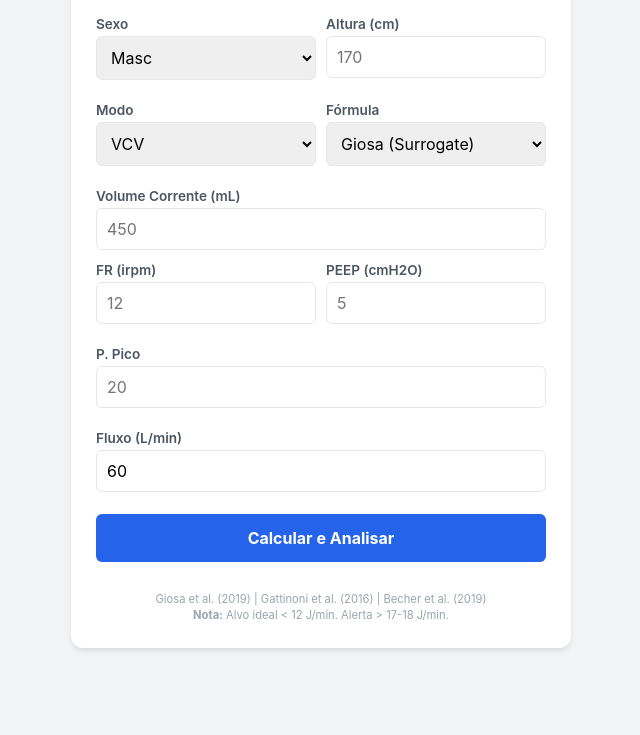
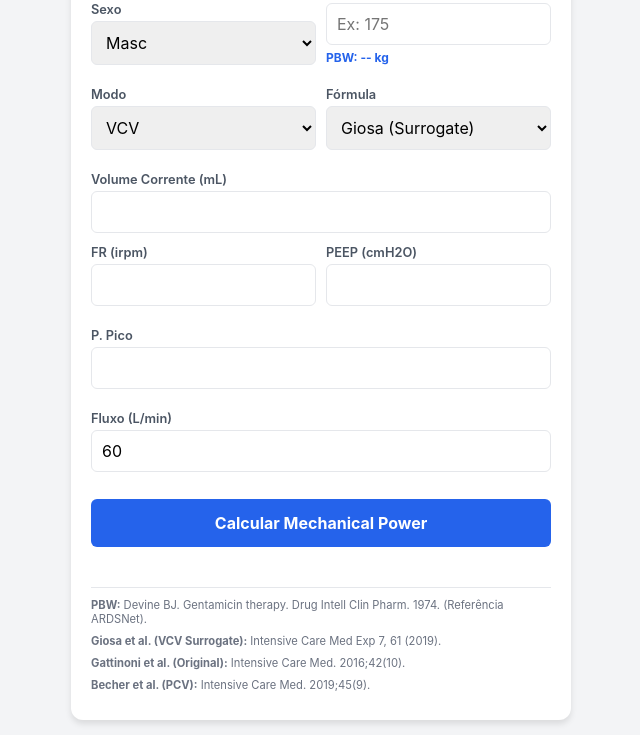
Before and after one commit to getuliomsr/mechanical-power, a plain HTML site: page index.html in a window 1280 px wide. Shown: the part 98-833 px from the top of the page, without its empty margins (319-959 px from the left). Before the commit the page ends 800 px from the top, so only its background shows below. Drawn offline with Linux system fonts and the light colour scheme.

Commit message:
Update index.html

```diff
--- a/index.html
+++ b/index.html
@@ -16,198 +16,204 @@
             --danger: #ef4444;
         }
 
-        * { box-sizing: border-box; margin: 0; padding: 0; font-family: -apple-system, BlinkMacSystemFont, "Segoe UI", Roboto, Helvetica, Arial, sans-serif; }
-        body { background-color: var(--bg); color: var(--text); padding: 20px; display: flex; justify-content: center; }
-        .container { background: var(--surface); max-width: 500px; width: 100%; padding: 25px; border-radius: 12px; box-shadow: 0 4px 6px -1px rgba(0, 0, 0, 0.1); }
-        h1 { font-size: 1.5rem; text-align: center; color: var(--primary); margin-bottom: 5px; }
-        p.subtitle { text-align: center; font-size: 0.8rem; color: #6b7280; margin-bottom: 20px; text-transform: uppercase; letter-spacing: 1px; }
-        .form-row { display: flex; gap: 10px; margin-bottom: 10px; }
+        * { box-sizing: border-box; margin: 0; padding: 0; font-family: -apple-system, system-ui, sans-serif; }
+        body { background-color: var(--bg); color: var(--text); padding: 15px; display: flex; justify-content: center; }
+        .container { background: var(--surface); max-width: 500px; width: 100%; padding: 20px; border-radius: 12px; box-shadow: 0 4px 6px rgba(0,0,0,0.1); }
+
+        h1 { font-size: 1.4rem; text-align: center; color: var(--primary); margin-bottom: 20px; }
+        .form-row { display: flex; gap: 10px; margin-bottom: 10px; align-items: flex-end; }
         .form-group { margin-bottom: 12px; flex: 1; }
-        label { display: block; font-weight: 600; margin-bottom: 4px; font-size: 0.85rem; color: #4b5563; }
+        label { display: block; font-weight: 600; margin-bottom: 4px; font-size: 0.8rem; color: #4b5563; }
         select, input { width: 100%; padding: 10px; border: 1px solid var(--border); border-radius: 6px; font-size: 1rem; }
+
+        .pbw-badge { font-size: 0.75rem; color: var(--primary); font-weight: bold; margin-top: 5px; display: block; }
         .hidden { display: none; }
-        button { width: 100%; background: var(--primary); color: white; border: none; padding: 14px; font-size: 1rem; font-weight: bold; border-radius: 6px; cursor: pointer; margin-top: 10px; }
-        #result-card { margin-top: 20px; padding: 18px; border-radius: 10px; display: none; }
-        #power-value { font-size: 2.2rem; font-weight: 800; margin: 5px 0; }
-        .sub-metrics { display: grid; grid-template-columns: 1fr 1fr; gap: 10px; margin: 15px 0; border-top: 1px solid rgba(0,0,0,0.05); padding-top: 15px; }
-        .metric-box { text-align: center; background: rgba(255,255,255,0.4); padding: 8px; border-radius: 6px; }
-        .metric-label { font-size: 0.7rem; color: #6b7280; text-transform: uppercase; }
-        .metric-val { font-size: 1rem; font-weight: bold; }
-        #status-badge { display: inline-block; padding: 4px 12px; border-radius: 9999px; font-weight: bold; font-size: 0.75rem; color: white; margin-bottom: 10px; }
-        .tips { font-size: 0.9rem; text-align: left; background: rgba(255,255,255,0.6); padding: 12px; border-radius: 8px; border-left: 4px solid #cbd5e1; }
-        .reference { margin-top: 30px; font-size: 0.7rem; color: #9ca3af; text-align: center; line-height: 1.4; }
+
+        button { width: 100%; background: var(--primary); color: white; border: none; padding: 14px; font-size: 1rem; font-weight: bold; border-radius: 6px; cursor: pointer; margin: 15px 0; }
+
+        #result-card { margin-top: 10px; padding: 15px; border-radius: 10px; display: none; border: 1px solid var(--border); }
+        #power-value { font-size: 2.2rem; font-weight: 800; margin: 5px 0; text-align: center; }
+        .sub-metrics { display: grid; grid-template-columns: 1fr 1fr; gap: 10px; margin: 10px 0; }
+        .metric-box { text-align: center; background: rgba(255,255,255,0.5); padding: 8px; border-radius: 6px; border: 1px solid rgba(0,0,0,0.05); }
+        .metric-label { font-size: 0.65rem; color: #6b7280; text-transform: uppercase; }
+
+        /* Acordeão da Fórmula */
+        details { background: #f9fafb; border-radius: 6px; padding: 10px; margin-top: 10px; font-size: 0.85rem; }
+        summary { cursor: pointer; font-weight: 600; color: #4b5563; outline: none; }
+        .formula-display { font-family: 'Courier New', Courier, monospace; background: #eee; padding: 8px; margin-top: 5px; border-radius: 4px; display: block; word-break: break-all; }
+
+        .tips { font-size: 0.85rem; margin-top: 15px; line-height: 1.4; }
+        .reference { margin-top: 25px; font-size: 0.7rem; color: #6b7280; border-top: 1px solid var(--border); padding-top: 10px; }
+        .ref-item { margin-bottom: 8px; display: block; }
     </style>
 </head>
 <body>
 
 <div class="container">
-    <h1>Mechanical Power</h1>
-    <p class="subtitle">Anestesia e Transoperatório</p>
+    <h1>Mechanical Power Calc</h1>
 
     <div class="form-row">
         <div class="form-group">
             <label>Sexo</label>
-            <select id="gender"><option value="m">Masc</option><option value="f">Fem</option></select>
+            <select id="gender" onchange="updatePBW()"><option value="m">Masc</option><option value="f">Fem</option></select>
         </div>
         <div class="form-group">
             <label>Altura (cm)</label>
-            <input type="number" id="height" placeholder="170">
+            <input type="number" id="height" placeholder="Ex: 175" oninput="updatePBW()">
+            <span id="pbw-display" class="pbw-badge">PBW: -- kg</span>
         </div>
     </div>
 
     <div class="form-row">
         <div class="form-group">
             <label>Modo</label>
-            <select id="mode" onchange="updateForm()">
+            <select id="mode" onchange="updateFormulaOptions()">
                 <option value="vcv">VCV</option>
                 <option value="pcv">PCV</option>
             </select>
         </div>
         <div class="form-group">
             <label>Fórmula</label>
-            <select id="formula" onchange="updateForm()">
-                <option value="giosa">Giosa (Surrogate)</option>
-                <option value="gattinoni">Gattinoni (Original)</option>
-            </select>
+            <select id="formula" onchange="updateUIFields()">
+                </select>
         </div>
     </div>
 
-    <div class="form-group" id="group-tv">
-        <label>Volume Corrente (mL)</label>
-        <input type="number" id="tv" placeholder="450">
+    <div class="form-group" id="group-tv"><label>Volume Corrente (mL)</label><input type="number" id="tv"></div>
+    <div class="form-row">
+        <div class="form-group"><label>FR (irpm)</label><input type="number" id="rr"></div>
+        <div class="form-group"><label>PEEP (cmH2O)</label><input type="number" id="peep"></div>
     </div>
+    <div class="form-row">
+        <div class="form-group hidden" id="group-peak"><label>P. Pico</label><input type="number" id="peak"></div>
+        <div class="form-group hidden" id="group-plat"><label>P. Platô</label><input type="number" id="plat"></div>
+        <div class="form-group hidden" id="group-pinsp"><label>Pinsp (∆P)</label><input type="number" id="pinsp"></div>
+    </div>
+    <div class="form-group hidden" id="group-flow"><label>Fluxo (L/min)</label><input type="number" id="flow" value="60"></div>
 
-    <div class="form-row">
-        <div class="form-group" id="group-rr"><label>FR (irpm)</label><input type="number" id="rr" placeholder="12"></div>
-        <div class="form-group" id="group-peep"><label>PEEP (cmH2O)</label><input type="number" id="peep" placeholder="5"></div>
-    </div>
-
-    <div class="form-row">
-        <div class="form-group" id="group-peak"><label>P. Pico</label><input type="number" id="peak" placeholder="20"></div>
-        <div class="form-group hidden" id="group-plat"><label>P. Platô</label><input type="number" id="plat" placeholder="18"></div>
-        <div class="form-group hidden" id="group-pinsp"><label>∆P / Pinsp</label><input type="number" id="pinsp" placeholder="15"></div>
-    </div>
-
-    <div class="form-group" id="group-flow">
-        <label>Fluxo (L/min)</label>
-        <input type="number" id="flow" value="60">
-    </div>
-
-    <button onclick="calculatePower()">Calcular e Analisar</button>
+    <button onclick="calculate()">Calcular Mechanical Power</button>
 
     <div id="result-card">
-        <div id="status-badge">RESULTADO</div>
         <div id="power-value">0.0 J/min</div>
 
         <div class="sub-metrics">
-            <div class="metric-box"><div class="metric-label">DP (∆P)</div><div id="val-dp" class="metric-val">-</div></div>
-            <div class="metric-box"><div class="metric-label">mL/kg PBW</div><div id="val-mlkg" class="metric-val">-</div></div>
+            <div class="metric-box"><div class="metric-label">Driving Pressure</div><div id="res-dp" style="font-weight: bold;">-</div></div>
+            <div class="metric-box"><div class="metric-label">mL/kg PBW</div><div id="res-mlkg" style="font-weight: bold;">-</div></div>
         </div>
 
-        <div class="tips" id="clinical-tips"></div>
+        <details id="formula-detail">
+            <summary>Ver memorial de cálculo</summary>
+            <div class="formula-display" id="formula-text"></div>
+            <p style="font-size: 0.7rem; margin-top:5px; color: #666;">Fator 0.098 converte L·cmH2O em Joules.</p>
+        </details>
+
+        <div class="tips" id="tips"></div>
     </div>
 
     <div class="reference">
-        Giosa et al. (2019) | Gattinoni et al. (2016) | Becher et al. (2019)<br>
-        <strong>Nota:</strong> Alvo ideal < 12 J/min. Alerta > 17-18 J/min.
+        <span class="ref-item"><strong>PBW:</strong> Devine BJ. Gentamicin therapy. Drug Intell Clin Pharm. 1974. (Referência ARDSNet).</span>
+        <span class="ref-item"><strong>Giosa et al. (VCV Surrogate):</strong> Intensive Care Med Exp 7, 61 (2019).</span>
+        <span class="ref-item"><strong>Gattinoni et al. (Original):</strong> Intensive Care Med. 2016;42(10).</span>
+        <span class="ref-item"><strong>Becher et al. (PCV):</strong> Intensive Care Med. 2019;45(9).</span>
     </div>
 </div>
 
 <script>
-    function updateForm() {
-        const mode = document.getElementById('mode').value;
-        const formulaSelect = document.getElementById('formula');
-        if (mode === 'pcv') {
-            formulaSelect.innerHTML = '<option value="becher">Becher et al. (Simplificada)</option>';
-        } else {
-            formulaSelect.innerHTML = '<option value="giosa">Giosa (Surrogate)</option><option value="gattinoni">Gattinoni (Original)</option>';
+    function updatePBW() {
+        const h = parseFloat(document.getElementById('height').value);
+        const g = document.getElementById('gender').value;
+        if (!h || h < 100) {
+            document.getElementById('pbw-display').innerText = "PBW: -- kg";
+            return 0;
         }
-        const f = formulaSelect.value;
-        const fields = ['group-tv','group-rr','group-peep','group-peak','group-plat','group-flow','group-pinsp'];
-        fields.forEach(id => document.getElementById(id).classList.add('hidden'));
-
-        document.getElementById('group-tv').classList.remove('hidden');
-        document.getElementById('group-rr').classList.remove('hidden');
-        document.getElementById('group-peep').classList.remove('hidden');
-
-        if (f === 'giosa') { document.getElementById('group-peak').classList.remove('hidden'); document.getElementById('group-flow').classList.remove('hidden'); }
-        else if (f === 'gattinoni') { document.getElementById('group-peak').classList.remove('hidden'); document.getElementById('group-plat').classList.remove('hidden'); }
-        else if (f === 'becher') { document.getElementById('group-pinsp').classList.remove('hidden'); }
+        let pbw = g === 'm' ? 50 + 0.91 * (h - 152.4) : 45.5 + 0.91 * (h - 152.4);
+        document.getElementById('pbw-display').innerText = "PBW: " + pbw.toFixed(1) + " kg";
+        return pbw;
     }
 
-    function calculatePower() {
+    function updateFormulaOptions() {
+        const mode = document.getElementById('mode').value;
+        const fSelect = document.getElementById('formula');
+        if (mode === 'vcv') {
+            fSelect.innerHTML = '<option value="giosa">Giosa (Surrogate)</option><option value="gattinoni">Gattinoni (Original)</option>';
+        } else {
+            fSelect.innerHTML = '<option value="becher">Becher (PCV)</option>';
+        }
+        updateUIFields();
+    }
+
+    function updateUIFields() {
         const f = document.getElementById('formula').value;
-        const tv_ml = parseFloat(document.getElementById('tv').value) || 0;
-        const tv = tv_ml / 1000;
+        const hide = (id) => document.getElementById(id).classList.add('hidden');
+        const show = (id) => document.getElementById(id).classList.remove('hidden');
+
+        ['group-peak', 'group-plat', 'group-flow', 'group-pinsp'].forEach(hide);
+
+        if (f === 'giosa') { show('group-peak'); show('group-flow'); }
+        if (f === 'gattinoni') { show('group-peak'); show('group-plat'); }
+        if (f === 'becher') { show('group-pinsp'); }
+    }
+
+    function calculate() {
+        const f = document.getElementById('formula').value;
+        const tv = (parseFloat(document.getElementById('tv').value) || 0) / 1000;
         const rr = parseFloat(document.getElementById('rr').value) || 0;
         const peep = parseFloat(document.getElementById('peep').value) || 0;
         const peak = parseFloat(document.getElementById('peak').value) || 0;
         const plat = parseFloat(document.getElementById('plat').value) || 0;
         const flow = parseFloat(document.getElementById('flow').value) || 0;
         const pinsp = parseFloat(document.getElementById('pinsp').value) || 0;
-        const height = parseFloat(document.getElementById('height').value) || 0;
-        const gender = document.getElementById('gender').value;
+        const pbw = updatePBW();
 
-        // PBW
-        let pbw = gender === 'm' ? (50 + 0.91 * (height - 152.4)) : (45.5 + 0.91 * (height - 152.4));
-        if (height <= 0) pbw = 0;
+        let mp = 0;
+        let dp = 0;
+        let fText = "";
 
-        // DP e MP
-        let dp = 0;
-        let mp = 0;
-        if (f === 'giosa') { mp = ((tv * rr) * (peak + peep + (flow/6))) / 20; dp = peak - peep; }
-        else if (f === 'gattinoni') { mp = 0.098 * rr * tv * (peak - ((plat - peep) / 2)); dp = plat - peep; }
-        else if (f === 'becher') { mp = 0.098 * rr * tv * (peep + pinsp); dp = pinsp; }
-
-        if (mp <= 0 || isNaN(mp)) return alert("Dados inválidos.");
-
-        // UI Update
-        const card = document.getElementById('result-card');
-        const pVal = document.getElementById('power-value');
-        const badge = document.getElementById('status-badge');
-        const tipsDiv = document.getElementById('clinical-tips');
-
-        card.style.display = 'block';
-        pVal.innerText = mp.toFixed(1) + " J/min";
-        document.getElementById('val-dp').innerText = dp.toFixed(0);
-        document.getElementById('val-mlkg').innerText = pbw > 0 ? (tv_ml/pbw).toFixed(1) : "-";
-
-        // Logic para Cores e Alertas
-        let color = "var(--success)";
-        let status = "BAIXO RISCO";
-        if (mp >= 12 && mp < 17) { color = "var(--warning)"; status = "RISCO MODERADO"; }
-        else if (mp >= 17) { color = "var(--danger)"; status = "ALTO RISCO"; }
-
-        card.style.backgroundColor = color + "15";
-        pVal.style.color = color;
-        badge.style.backgroundColor = color;
-        badge.innerText = status;
-
-        // LÓGICA DE DICAS INTELIGENTES
-        let tips = [];
-        if (mp >= 12) {
-            // Verifica o maior contribuidor
-            const rrWeight = rr / 15; // Normalizado para uma FR de 15
-            const dpWeight = dp / 12; // Normalizado para uma DP de 12
-
-            if (rr >= 20 && rrWeight > dpWeight) {
-                tips.push("🎯 <strong>Ajuste Prioritário (FR):</strong> O aumento do Mechanical Power está sendo impulsionado principalmente pela Frequência Respiratória alta. Considere reduzir a FR e tolerar uma leve hipercapnia.");
-            } else if (dp > 14) {
-                tips.push("🎯 <strong>Ajuste Prioritário (Pressão):</strong> A Driving Pressure está elevada (>14). Reduza o Volume Corrente ou ajuste a pressão inspiratória para proteger o pulmão.");
-            } else if (pbw > 0 && (tv_ml/pbw) > 7) {
-                tips.push("🎯 <strong>Ajuste Prioritário (Volume):</strong> O volume por kg está alto. Reduzir para 6mL/kg PBW é a forma mais eficaz de baixar este MP.");
-            } else {
-                tips.push("💡 Considere uma estratégia de ventilação protetora global: reduza Volume ou FR conforme a estabilidade hemodinâmica e gasométrica.");
-            }
-        } else {
-            tips.push("✅ Parâmetros protetores. MP dentro da zona de segurança.");
+        if (f === 'giosa') {
+            mp = ((tv * rr) * (peak + peep + (flow/6))) / 20;
+            dp = peak - peep;
+            fText = `MP = [ (VolMin) * (Pico + PEEP + Fluxo/6) ] / 20`;
+        } else if (f === 'gattinoni') {
+            mp = 0.098 * rr * tv * (peak - ((plat - peep) / 2));
+            dp = plat - peep;
+            fText = `MP = 0.098 * FR * Vt * [ Pico - (∆P / 2) ]`;
+        } else if (f === 'becher') {
+            mp = 0.098 * rr * tv * (peep + pinsp);
+            dp = pinsp;
+            fText = `MP = 0.098 * FR * Vt * (PEEP + Pinsp)`;
         }
 
-        if (dp > 14) tips.push("⚠️ <strong>Atenção:</strong> Driving Pressure elevada (" + dp.toFixed(0) + ") associada a maior lesão pulmonar.");
+        if (mp <= 0 || isNaN(mp)) return alert("Preencha os campos obrigatórios");
 
-        tipsDiv.innerHTML = tips.join('<br><br>');
+        const card = document.getElementById('result-card');
+        card.style.display = 'block';
+        document.getElementById('power-value').innerText = mp.toFixed(1) + " J/min";
+        document.getElementById('res-dp').innerText = dp.toFixed(0) + " cmH2O";
+        document.getElementById('res-mlkg').innerText = pbw > 0 ? (tv*1000/pbw).toFixed(1) : "-";
+        document.getElementById('formula-text').innerText = fText;
+
+        // Feedback
+        let color = "#10b981"; // success
+        if (mp >= 12) color = "#f59e0b"; // warning
+        if (mp >= 17) color = "#ef4444"; // danger
+        document.getElementById('power-value').style.color = color;
+
+        let tips = [];
+        const rrW = rr / 15;
+        const dpW = dp / 12;
+
+        if (mp >= 12) {
+            if (rr >= 20 && rrW > dpW) tips.push("📌 <strong>Foco na FR:</strong> A frequência é o maior driver de energia aqui. Tente reduzir se o CO2 permitir.");
+            else if (dp > 14) tips.push("📌 <strong>Foco na Pressão:</strong> Driving Pressure > 14. Reduza Vt ou a pressão inspiratória.");
+            else if (pbw > 0 && (tv*1000/pbw) > 7) tips.push("📌 <strong>Foco no Volume:</strong> Volume/kg acima do ideal. Ajuste para 6 mL/kg PBW.");
+        } else {
+            tips.push("✅ Valores protetores mantidos.");
+        }
+        document.getElementById('tips').innerHTML = tips.join('<br>');
     }
-    updateForm();
+
+    // Init
+    updateFormulaOptions();
 </script>
 </body>
 </html>
```
